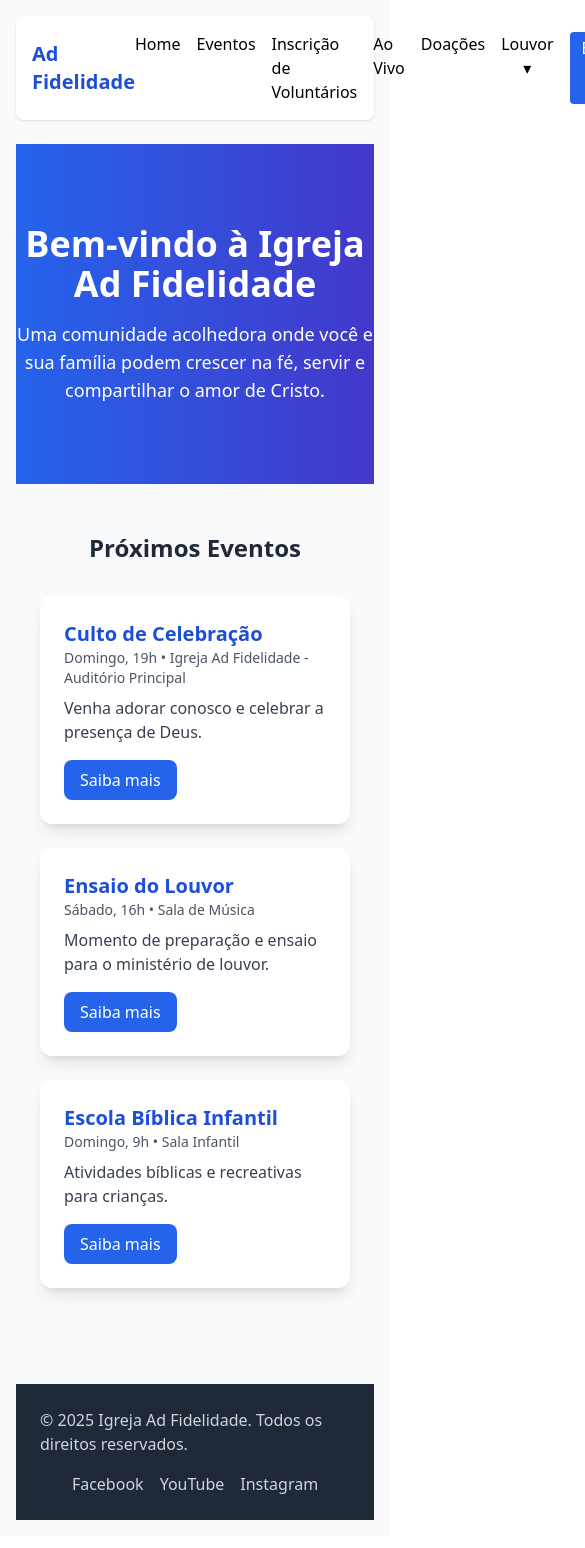
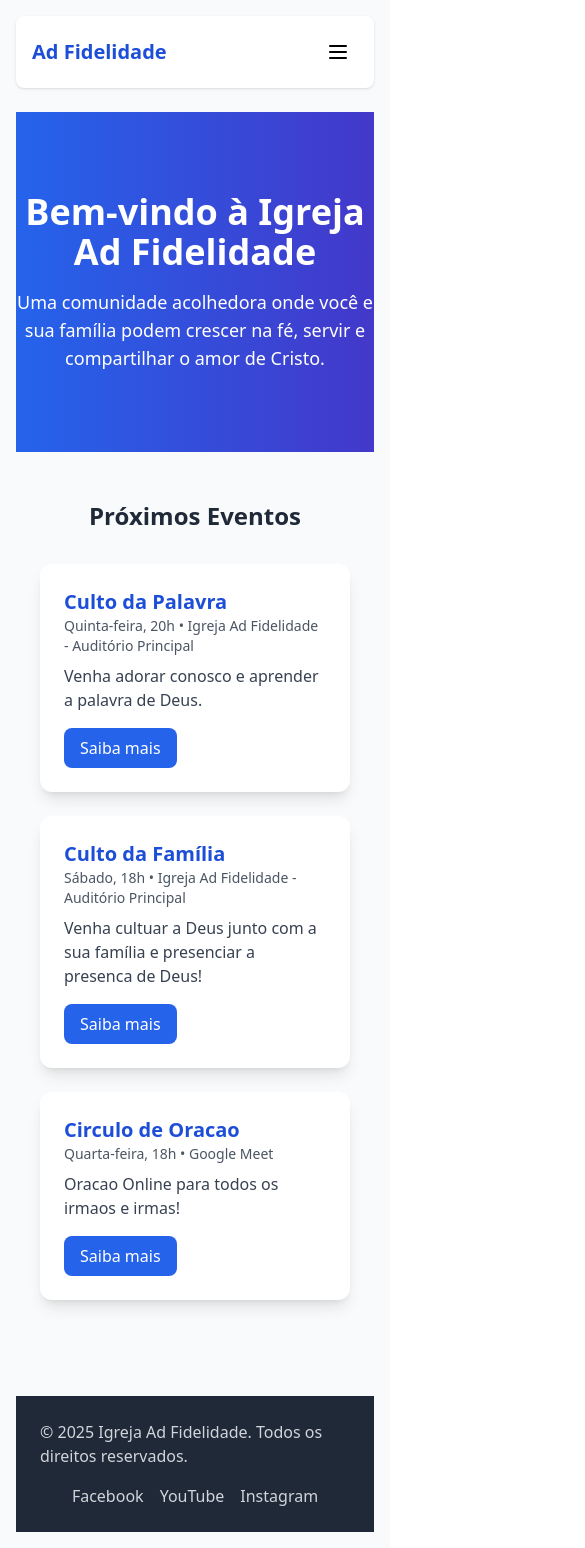
Before and after one commit to RafaFelixSilva/adfidelidade, a React (Vite) app: page / in a window 390 px wide. Shown: the top 1548 px of the page, 585 px wide, since content can reach past the window. Built offline with nearby package versions, Linux system fonts and the light colour scheme.

Commit message:
menu burger

```diff
--- a/index.html
+++ b/index.html
@@ -4,7 +4,7 @@
     <meta charset="UTF-8" />
     <link rel="icon" type="image/svg+xml" href="/vite.svg" />
     <meta name="viewport" content="width=device-width, initial-scale=1.0" />
-    <title>Vite + React</title>
+    <title>Ad Fidelidade</title>
     <script src="https://cdn.tailwindcss.com"></script>
   </head>
   <body>
--- a/src/App.jsx
+++ b/src/App.jsx
@@ -17,6 +17,7 @@ function Protected({ children }) {
 
 export default function App() {
   const [session, setSession] = useState(null);
+  const [menuOpen, setMenuOpen] = useState(false); // ✅ estado do menu mobile
 
   useEffect(() => {
     supabase.auth.getSession().then(({ data }) => {
@@ -25,7 +26,8 @@ export default function App() {
     });
     const { data: sub } = supabase.auth.onAuthStateChange((_e, s) => {
       setSession(s);
-      if (s) localStorage.setItem('sb-session', '1'); else localStorage.removeItem('sb-session');
+      if (s) localStorage.setItem('sb-session', '1');
+      else localStorage.removeItem('sb-session');
     });
     return () => sub.subscription.unsubscribe();
   }, []);
@@ -33,15 +35,45 @@ export default function App() {
   return (
     <div className='min-h-screen bg-gray-50'>
       <div className="max-w-5xl mx-auto p-4">
-      <header className="flex justify-between items-center bg-white shadow p-4 rounded-lg mb-6">
+
+        {/* HEADER */}
+        <header className='bg-white shadow p-4 rounded-lg mb-6'>
+          <div className='flex justify-between items-center max-w-6xl mx-auto'>
+
+            {/* Logo */}
             <h1 className='text-xl font-bold text-blue-700'>Ad Fidelidade</h1>
-        <nav className='flex gap-4'>
+
+            {/* Botão hamburguer */}
+            <button
+              className='md:hidden p-2 rounded hover:bg-gray-100'
+              onClick={() => setMenuOpen(!menuOpen)}
+            >
+              {menuOpen ? (
+                // X (fechar)
+                <svg xmlns="http://www.w3.org/2000/svg" className="h-6 w-6"
+                  fill="none" viewBox="0 0 24 24" stroke="currentColor">
+                  <path strokeLinecap="round" strokeLinejoin="round" strokeWidth={2}
+                    d="M6 18L18 6M6 6l12 12" />
+                </svg>
+              ) : (
+                // 3 linhas (abrir)
+                <svg xmlns="http://www.w3.org/2000/svg" className="h-6 w-6"
+                  fill="none" viewBox="0 0 24 24" stroke="currentColor">
+                  <path strokeLinecap="round" strokeLinejoin="round" strokeWidth={2}
+                    d="M4 6h16M4 12h16M4 18h16" />
+                </svg>
+              )}
+            </button>
+
+            {/* Menu Desktop */}
+            <nav className='hidden md:flex gap-6 items-center'>
               <Link className='hover:text-blue-600' to="/">Home</Link>
               <Link className='hover:text-blue-600' to="/events">Eventos</Link>
               <Link className='hover:text-blue-600' to="/volunteer">Inscrição de Voluntários</Link>
               <Link className='hover:text-blue-600' to="/live">Ao Vivo</Link>
               <Link className='hover:text-blue-600' to="/donate">Doações</Link>
 
+              {/* Dropdown Louvor (desktop hover) */}
               <div className="relative group">
                 <button className="hover:text-blue-600">Louvor ▾</button>
                 <div className="absolute hidden group-hover:block bg-white shadow rounded p-2 mt-1">
@@ -57,12 +89,63 @@ export default function App() {
               {session ? (
                 <>
                   <Link className='hover:text-blue-600' to="/admin">Admin</Link>
-            <button onClick={() => supabase.auth.signOut()} className='text-red-600 font-medium'>Sair</button>
+                  <button
+                    onClick={() => supabase.auth.signOut()}
+                    className='text-red-600 font-medium'
+                  >
+                    Sair
+                  </button>
                 </>
-        ) : <Link className='bg-blue-600 text-white px-3 py-1 rounded hover:bg-blue-700' to="/auth">Entrar</Link>}
+              ) : (
+                <Link className='bg-blue-600 text-white px-3 py-1 rounded hover:bg-blue-700' to="/auth">
+                  Entrar
+                </Link>
+              )}
             </nav>
+          </div>
+
+          {/* Menu Mobile */}
+          {menuOpen && (
+            <nav className="flex flex-col gap-3 mt-4 md:hidden bg-white rounded p-4 shadow">
+              <Link className="hover:text-blue-600" to="/" onClick={() => setMenuOpen(false)}>Home</Link>
+              <Link className="hover:text-blue-600" to="/events" onClick={() => setMenuOpen(false)}>Eventos</Link>
+              <Link className="hover:text-blue-600" to="/volunteer" onClick={() => setMenuOpen(false)}>Inscrição de Voluntários</Link>
+              <Link className="hover:text-blue-600" to="/live" onClick={() => setMenuOpen(false)}>Ao Vivo</Link>
+              <Link className="hover:text-blue-600" to="/donate" onClick={() => setMenuOpen(false)}>Doações</Link>
+
+              {/* Dropdown Louvor no mobile */}
+              <details>
+                <summary className="cursor-pointer hover:text-blue-600">Louvor ▾</summary>
+                <div className="ml-4 mt-2 flex flex-col gap-2">
+                  <Link to="/rehearsals" className="hover:text-blue-600" onClick={() => setMenuOpen(false)}>Ensaios</Link>
+                  <Link to="/admin/rehearsals" className="hover:text-blue-600" onClick={() => setMenuOpen(false)}>Admin Louvor</Link>
+                </div>
+              </details>
+
+              {session ? (
+                <>
+                  <Link className="hover:text-blue-600" to="/admin" onClick={() => setMenuOpen(false)}>Admin</Link>
+                  <button
+                    onClick={() => { supabase.auth.signOut(); setMenuOpen(false); }}
+                    className="text-red-600 font-medium"
+                  >
+                    Sair
+                  </button>
+                </>
+              ) : (
+                <Link
+                  className="bg-blue-600 text-white px-3 py-1 rounded hover:bg-blue-700"
+                  to="/auth"
+                  onClick={() => setMenuOpen(false)}
+                >
+                  Entrar
+                </Link>
+              )}
+            </nav>
+          )}
         </header>
 
+        {/* ROTAS */}
         <Routes>
           <Route path="/" element={<Home />} />
           <Route path="/auth" element={<AuthPage />} />
--- a/src/pages/Home.jsx
+++ b/src/pages/Home.jsx
@@ -2,24 +2,24 @@ export default function Home() {
   const eventos = [
     {
       id: 1,
-      title: "Culto de Celebração",
-      date: "Domingo, 19h",
-      desc: "Venha adorar conosco e celebrar a presença de Deus.",
+      title: "Culto da Palavra",
+      date: "Quinta-feira, 20h",
+      desc: "Venha adorar conosco e aprender a palavra de Deus.",
       local: "Igreja Ad Fidelidade - Auditório Principal",
     },
     {
       id: 2,
-      title: "Ensaio do Louvor",
-      date: "Sábado, 16h",
-      desc: "Momento de preparação e ensaio para o ministério de louvor.",
-      local: "Sala de Música",
+      title: "Culto da Família",
+      date: "Sábado, 18h",
+      desc: "Venha cultuar a Deus junto com a sua família e presenciar a presenca de Deus!",
+      local: "Igreja Ad Fidelidade - Auditório Principal",
     },
     {
       id: 3,
-      title: "Escola Bíblica Infantil",
-      date: "Domingo, 9h",
-      desc: "Atividades bíblicas e recreativas para crianças.",
-      local: "Sala Infantil",
+      title: "Circulo de Oracao",
+      date: "Quarta-feira, 18h",
+      desc: "Oracao Online para todos os irmaos e irmas!",
+      local: "Google Meet",
     },
   ];
 
```
Lines whose indentation alone changed are shown as unchanged.
